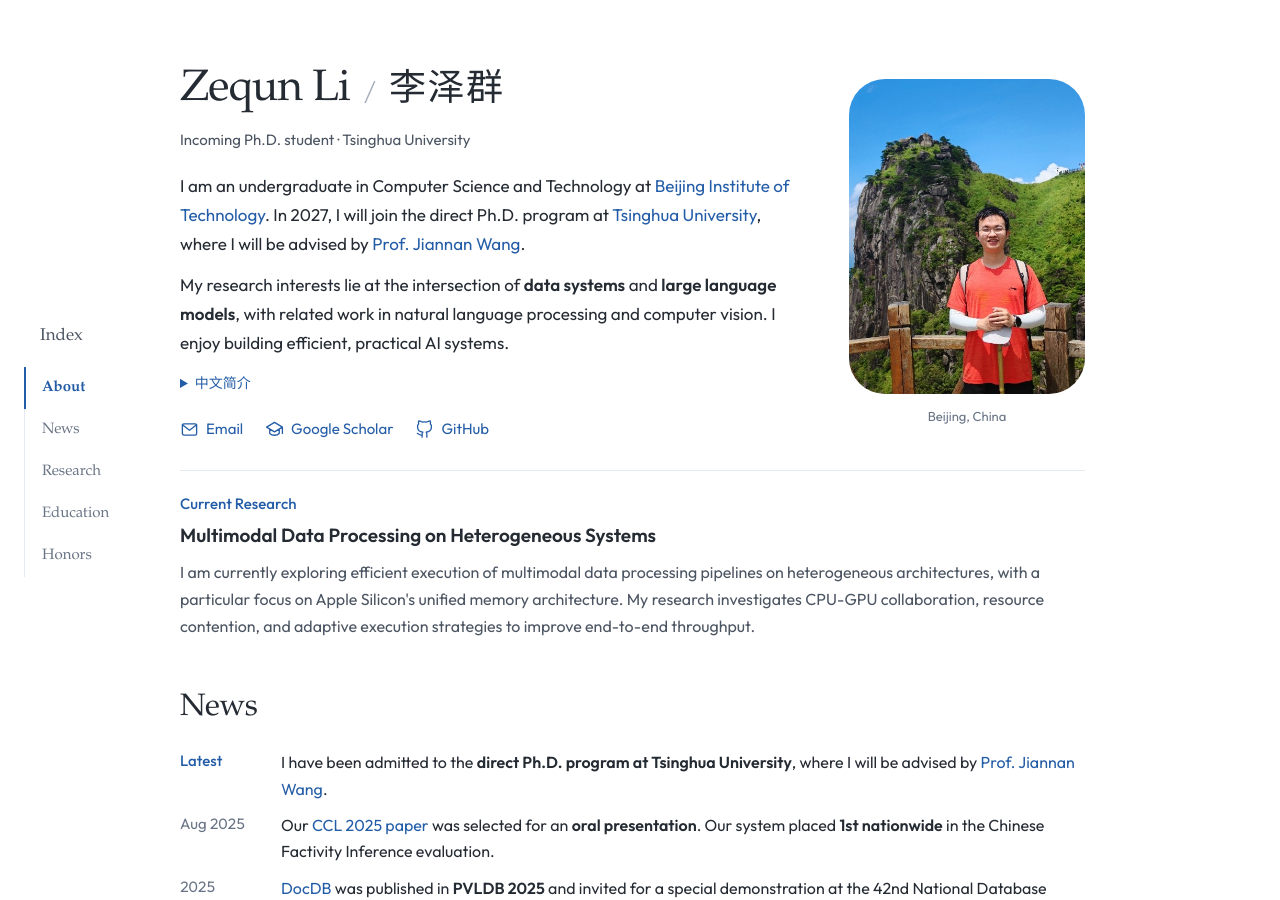
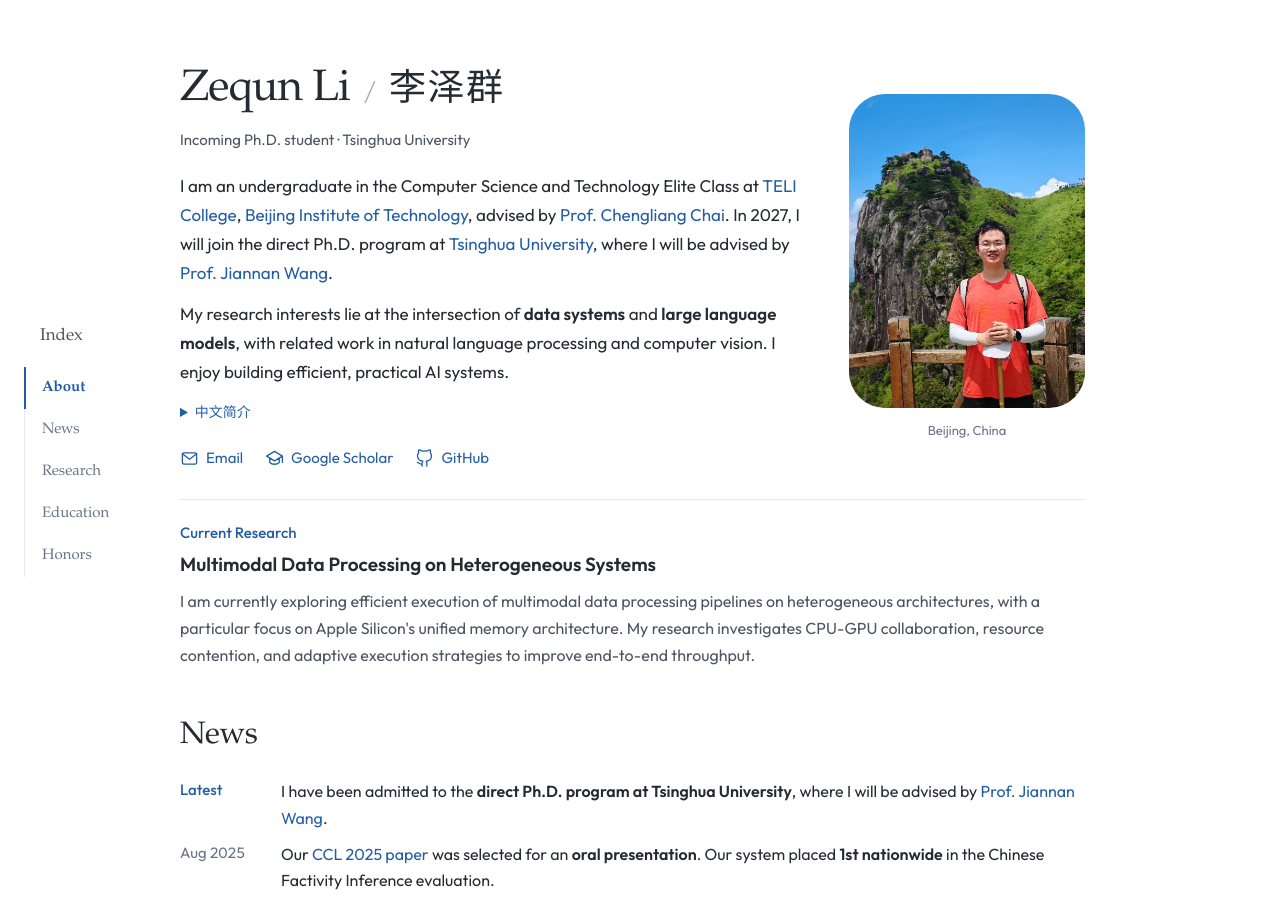
Before and after one commit to wisdomzq/wisdomzq.github.io, a Jekyll site: the page index.html, which Jekyll copies as it is, in a window 1280 px wide and 900 px high. Built offline with Jekyll 4.4.1, drawn with Linux system fonts in a browser that asks for light colours; some of the changed text lies outside the part shown.

Commit message:
Clarify BIT elite class, Teli College, and research advisor

```diff
--- a/index.html
+++ b/index.html
@@ -25,7 +25,7 @@
         "alternateName": "李泽群",
         "url": "https://wisdomzq.github.io/",
         "image": "https://wisdomzq.github.io/assets/images/zequn-li-orange.jpg",
-        "description": "Undergraduate at Beijing Institute of Technology (2023–2027, expected); admitted to the direct Ph.D. program at Tsinghua University, expected to start in 2027 with Prof. Jiannan Wang.",
+        "description": "Undergraduate in the Computer Science and Technology Elite Class at TELI College, Beijing Institute of Technology (2023–2027, expected), advised by Prof. Chengliang Chai; incoming direct-entry Ph.D. student at Tsinghua University in 2027 with Prof. Jiannan Wang.",
         "email": "mailto:zqli@bit.edu.cn",
         "affiliation": {
           "@type": "CollegeOrUniversity",
@@ -69,8 +69,10 @@
           <h1 id="about-title">Zequn Li <span class="name-divider" aria-hidden="true">/</span> <span class="chinese-name" lang="zh-CN">李泽群</span></h1>
           <p class="profile__status">Incoming Ph.D. student · Tsinghua University</p>
           <p>
-            I am an undergraduate in Computer Science and Technology at
-            <a href="https://english.bit.edu.cn/" target="_blank" rel="noopener noreferrer">Beijing Institute of Technology</a>.
+            I am an undergraduate in the Computer Science and Technology Elite Class at
+            <a href="https://xuteli.bit.edu.cn/english/COLLEGELIFE/Introductionc/34842ac17d9444b89e5779497dc96593.htm" target="_blank" rel="noopener noreferrer">TELI College</a>,
+            <a href="https://english.bit.edu.cn/" target="_blank" rel="noopener noreferrer">Beijing Institute of Technology</a>,
+            advised by <a href="https://chai-chengliang.github.io/" target="_blank" rel="noopener noreferrer">Prof. Chengliang Chai</a>.
             In 2027, I will join the direct Ph.D. program at
             <a href="https://www.tsinghua.edu.cn/en/" target="_blank" rel="noopener noreferrer">Tsinghua University</a>,
             where I will be advised by <a href="https://dbgroup.cs.tsinghua.edu.cn/jnwang/" target="_blank" rel="noopener noreferrer">Prof. Jiannan Wang</a>.
@@ -243,7 +245,9 @@
             </a>
             <div class="education-content">
               <h3 id="bit-title"><a href="https://english.bit.edu.cn/" target="_blank" rel="noopener noreferrer">Beijing Institute of Technology</a></h3>
-              <p class="education-degree">Bachelor's degree in Computer Science and Technology</p>
+              <p class="education-degree">Bachelor's degree in Computer Science and Technology (Elite Class)</p>
+              <p class="education-details"><a href="https://xuteli.bit.edu.cn/english/COLLEGELIFE/Introductionc/34842ac17d9444b89e5779497dc96593.htm" target="_blank" rel="noopener noreferrer">TELI College</a></p>
+              <p class="education-details">Research advisor: <a href="https://chai-chengliang.github.io/" target="_blank" rel="noopener noreferrer">Prof. Chengliang Chai</a></p>
             </div>
             <p class="education-dates"><time datetime="2023">2023</time>–<time datetime="2027">2027</time><span>Expected graduation</span></p>
           </article>
```
Also changed, not shown: other parts of index.html (+1 -1 lines), README.md.
